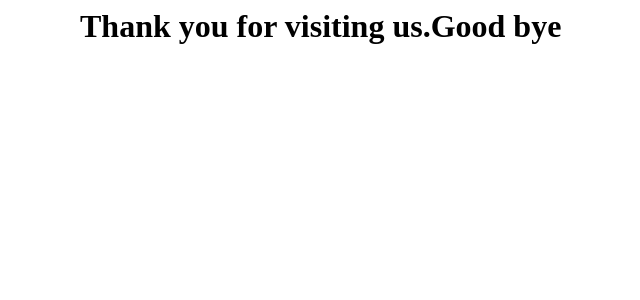
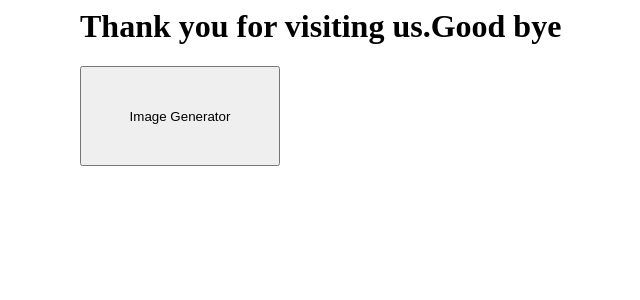
Before and after one commit to GKX051106/RPA-19feb2024, a Flask app: page /end in a window 1280 px wide. Shown: the top 300 px of the page, without its empty margins (244-884 px from the left). Run offline with Flask 3, Linux system fonts and the light colour scheme.

Commit message:
Update end.html

```diff
--- a/templates/end.html
+++ b/templates/end.html
@@ -8,5 +8,5 @@
 <div class="container">
 <h1>Thank you for visiting us.Good bye</h1>
  <form action="/" method="post">
-
+    <input type = "submit" value="Image Generator" style="width:200px;height:100px;">
 </div>
```
